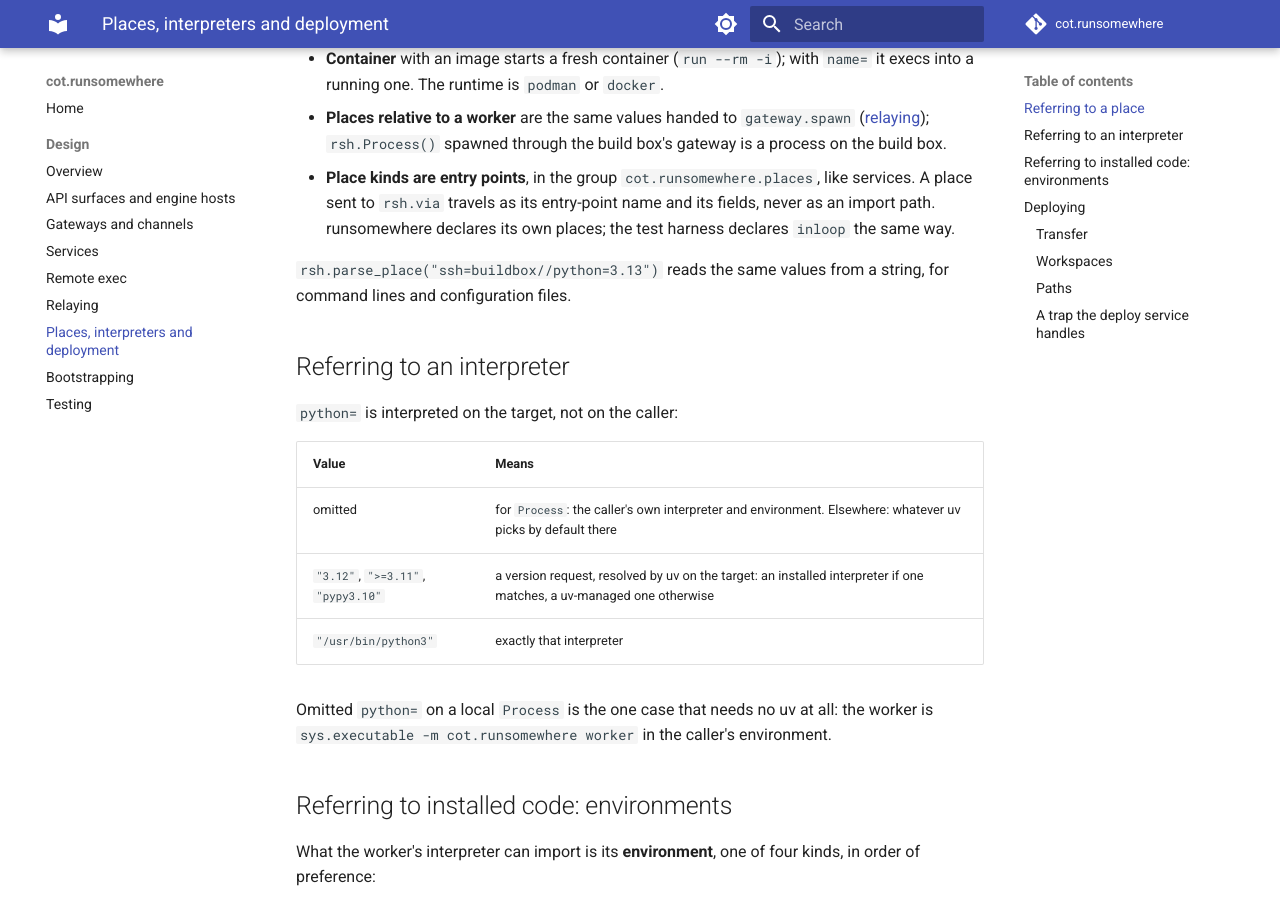
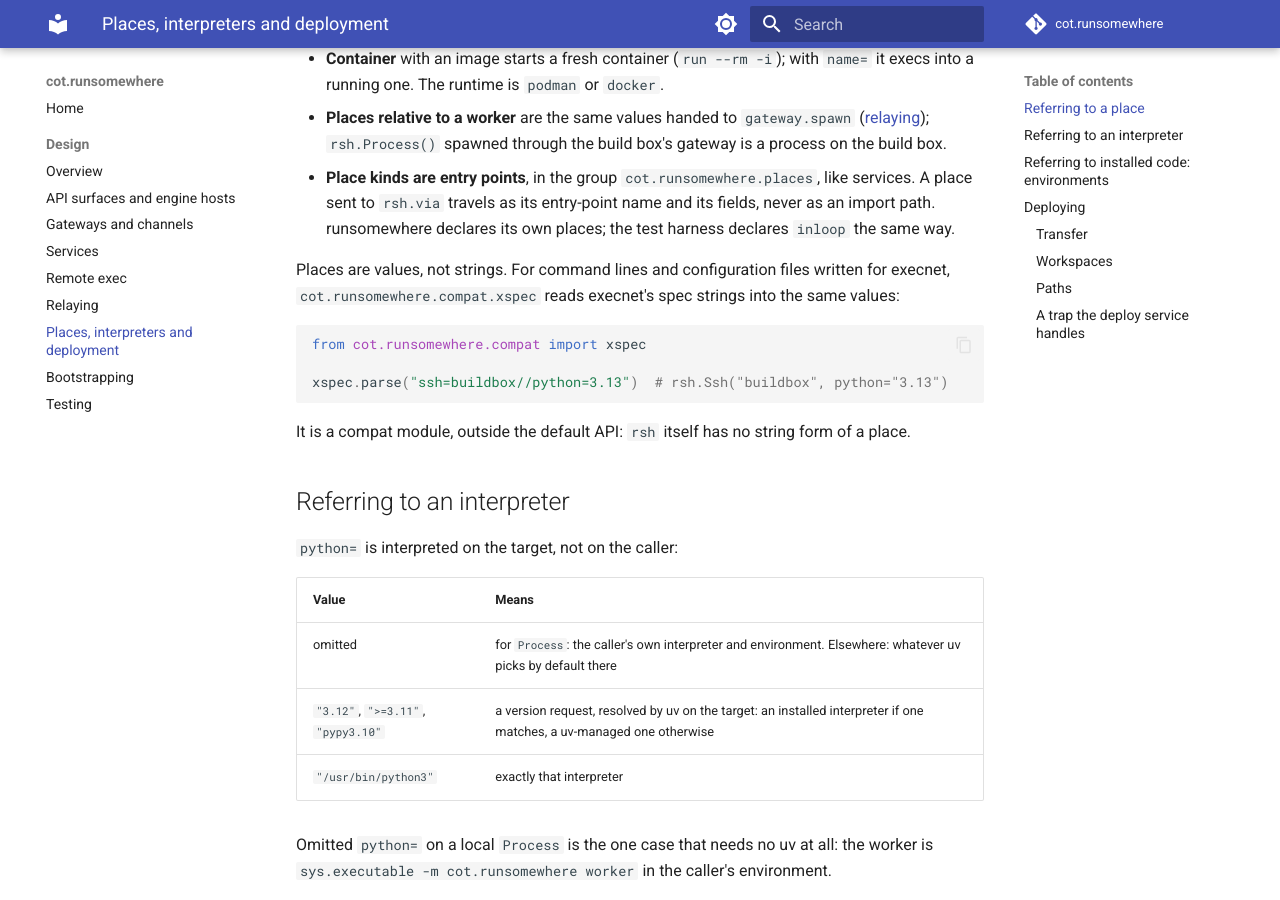
Before and after one commit to cogs-of-testing/cot.runsomewhere, an MkDocs documentation site: the page built from docs/design/deployment.md, in a window 1280 px wide and 900 px high, scrolled down 665 px. Built offline with MkDocs 1.6.1 and Material for MkDocs 9.7.7, drawn with Linux system fonts in a browser that asks for light colours; comment, search, counter and statistics services are not loaded.

Commit message:
docs: move execnet spec-string parsing to a compat module
Places are values; rsh has no string form of a place. Reading execnet's
spec strings, for command lines and configuration files written for
execnet, is cot.runsomewhere.compat.xspec, outside the default API, and
the only execnet compatibility there is.

Co-Authored-By: Claude Opus 5.5 via Claude Code <noreply@anthropic.com>

````diff
--- a/docs/design/deployment.md
+++ b/docs/design/deployment.md
@@ -37,8 +37,18 @@ rsh.Container(name="app-1", runtime="docker")
   and its fields, never as an import path. runsomewhere declares its own
   places; the test harness declares `inloop` the same way.
 
-`rsh.parse_place("ssh=buildbox//python=3.13")` reads the same values from a
-string, for command lines and configuration files.
+Places are values, not strings. For command lines and configuration files
+written for execnet, `cot.runsomewhere.compat.xspec` reads execnet's spec
+strings into the same values:
+
+```python
+from cot.runsomewhere.compat import xspec
+
+xspec.parse("ssh=buildbox//python=3.13")  # rsh.Ssh("buildbox", python="3.13")
+```
+
+It is a compat module, outside the default API: `rsh` itself has no string
+form of a place.
 
 ## Referring to an interpreter
 
````
Also changed, not shown: docs/design/remote-exec.md (+3 -2 lines).
